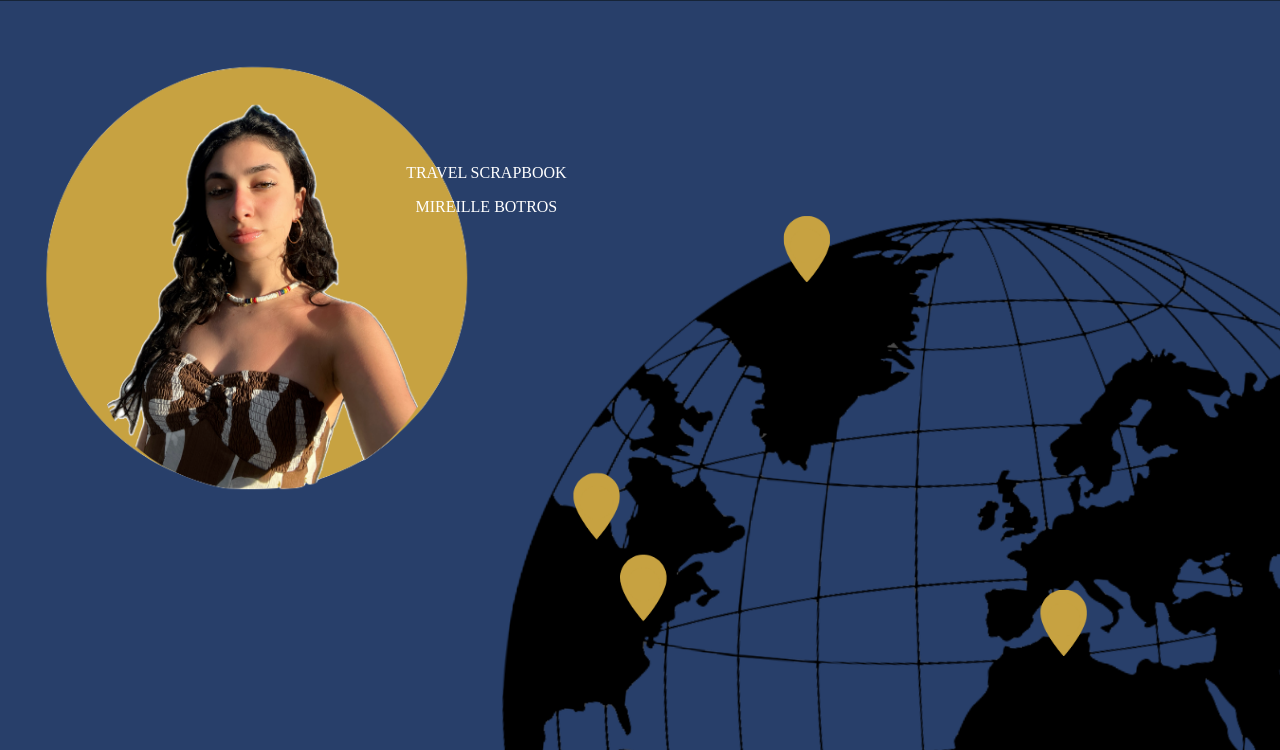
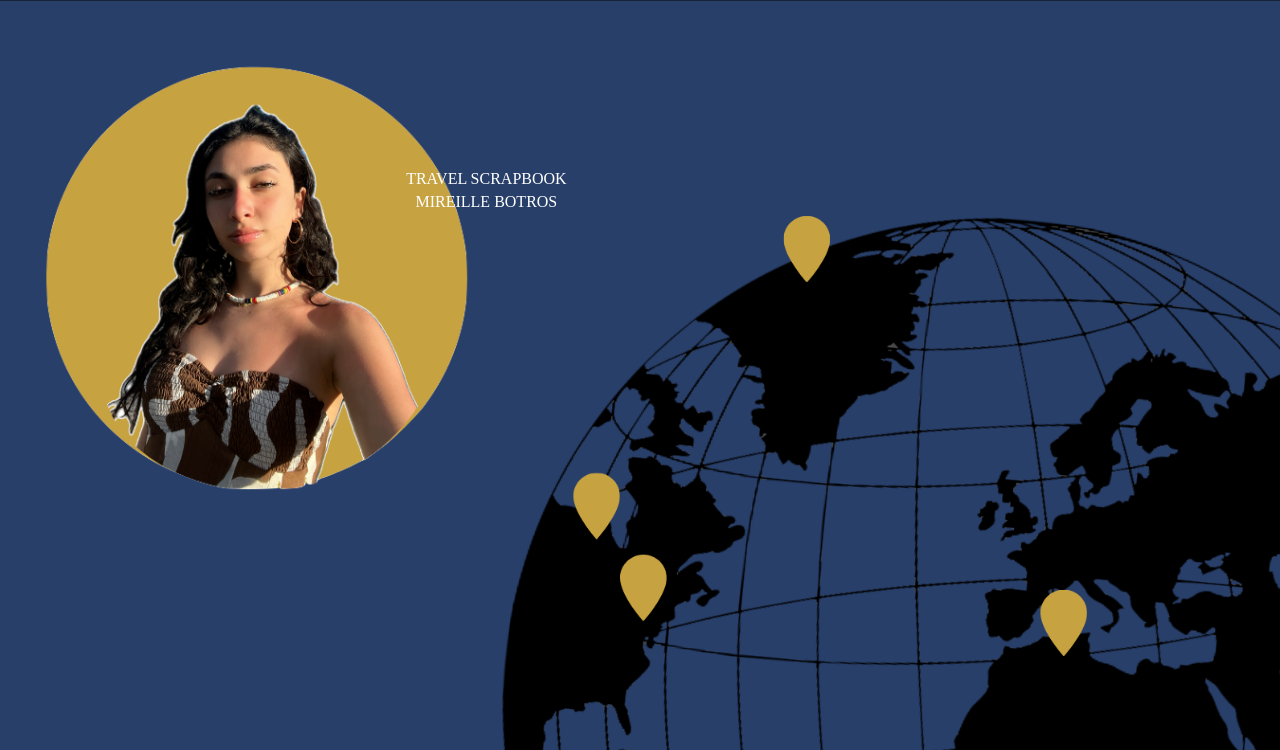
Before and after one commit to mirabotros/assignment-3, a plain HTML site: page index.html in a window 1280 px wide. Shown: the part 50-800 px from the top of the page. Drawn offline with Linux system fonts and the light colour scheme.

Commit message:
space between text fix-up yay

```diff
--- a/index.html
+++ b/index.html
@@ -41,6 +41,8 @@
             font-family: Inria;
             color: #fff;
             padding: 1em;
+          	font-size: 16px;
+          	line-height: 7px;
         }
 
       .floating-text {
```
